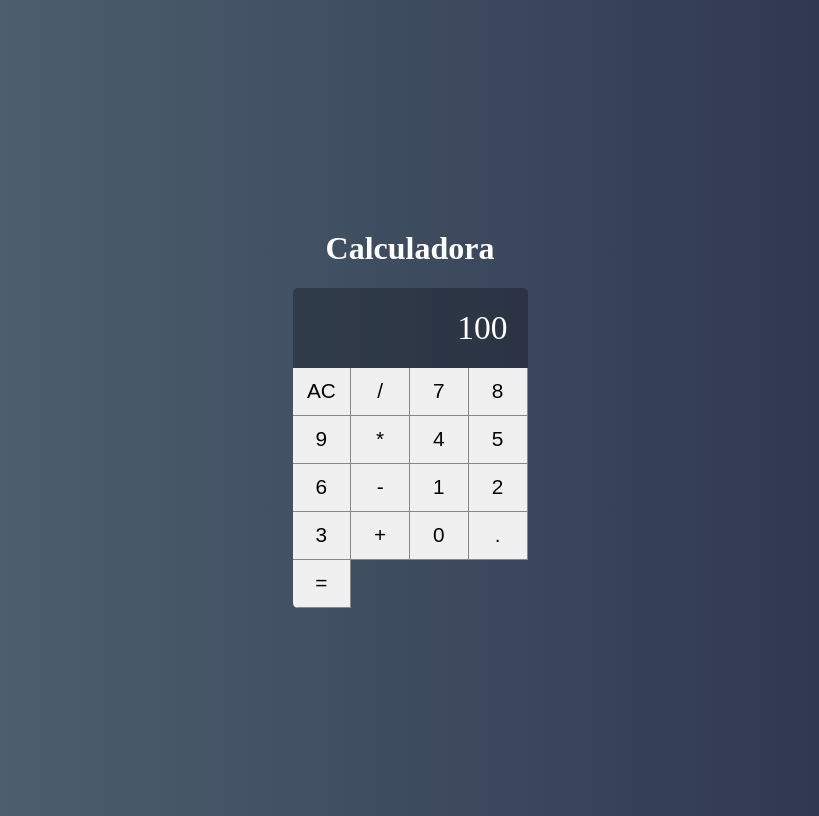
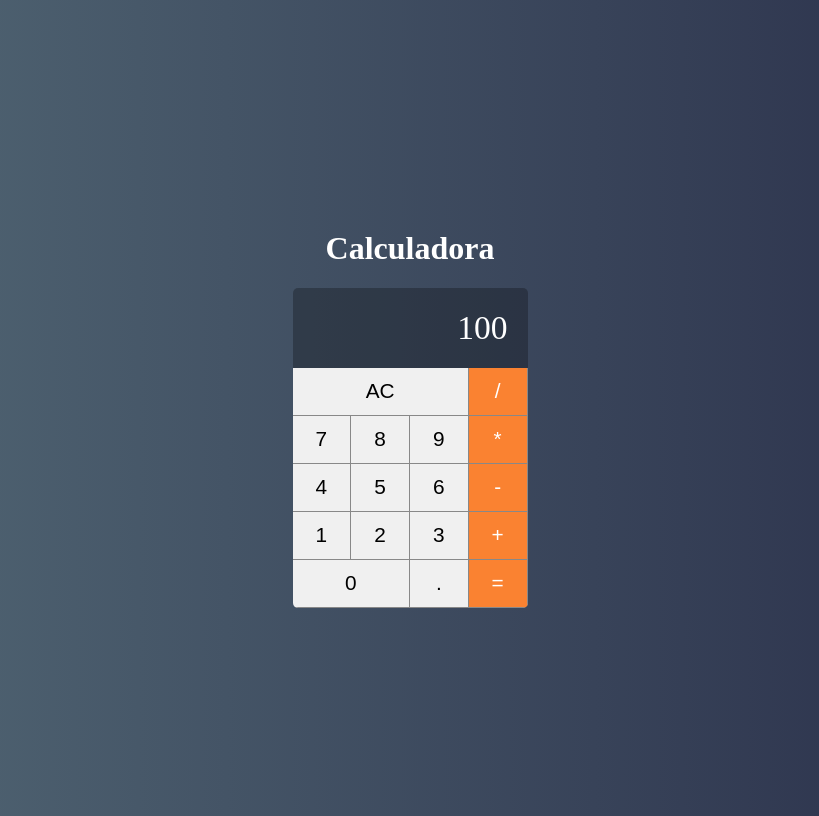
Before and after one commit to JuniorTlitz/calculadora-react, a React (Create React App) app: page / in a window 1280 px wide. Shown: the whole page, without its empty margins (230-1049 px from the left). Built offline with nearby package versions, Linux system fonts and the light colour scheme.

Commit message:
Criando o constructor e as funcoes para cada label

```diff
--- a/src/components/Calculator/Calculator.jsx
+++ b/src/components/Calculator/Calculator.jsx
@@ -4,27 +4,47 @@ import Button from "../Button/Button"
 import Display from "../Display/Display"
 
 class Calculator extends Component{
+
+    constructor(props){
+        super(props)
+        this.clearMemoty = this.clearMemoty.bind(this)
+        this.setOperation = this.setOperation.bind(this)
+        this.addDigit = this.addDigit.bind(this)
+    }
+
+    clearMemoty(){
+        console.log('Limpar')
+    }
+
+    setOperation(operation){
+        console.log(operation)
+    }
+
+    addDigit(n){
+        console.log(n)
+    }
+
     render(){
         return (
             <div className="calculator">
                 <Display value={100} />
-                <Button label="AC" />
-                <Button label="/" />
-                <Button label="7" />
-                <Button label="8" />
-                <Button label="9" />
-                <Button label="*" />
-                <Button label="4" />
-                <Button label="5" />
-                <Button label="6" />
-                <Button label="-" />
-                <Button label="1" />
-                <Button label="2" />
-                <Button label="3" />
-                <Button label="+" />
-                <Button label="0" />
-                <Button label="." />
-                <Button label="=" />
+                <Button label="AC" click={ this.clearMemoty } triple />
+                <Button label="/" click={this.setOperation} operation />
+                <Button label="7" click={this.addDigit} />
+                <Button label="8" click={this.addDigit} />
+                <Button label="9" click={this.addDigit} />
+                <Button label="*" click={this.setOperation} operation />
+                <Button label="4" click={this.addDigit} />
+                <Button label="5" click={this.addDigit} />
+                <Button label="6" click={this.addDigit} />
+                <Button label="-" click={this.setOperation} operation />
+                <Button label="1" click={this.addDigit} />
+                <Button label="2" click={this.addDigit} />
+                <Button label="3" click={this.addDigit} />
+                <Button label="+" click={this.setOperation} operation />
+                <Button label="0" click={this.addDigit} double />
+                <Button label="." click={this.addDigit} />
+                <Button label="=" click={this.setOperation} operation />
             </div>
         )
     }
```
